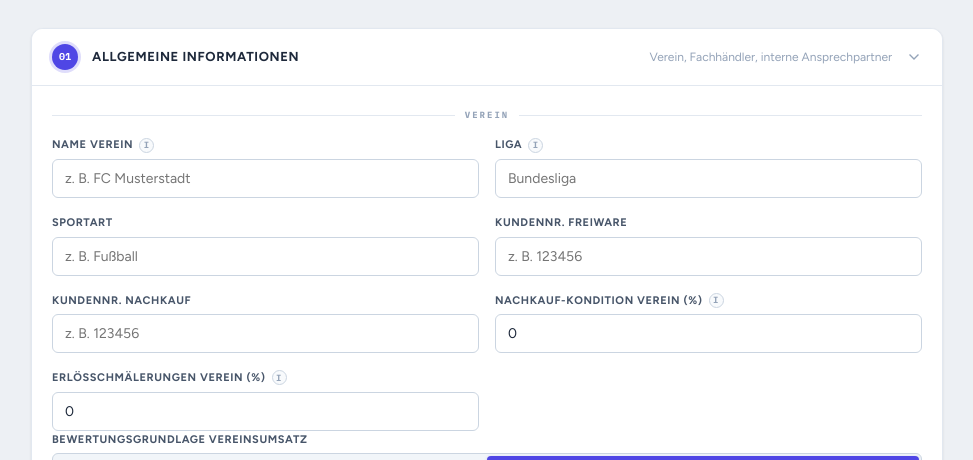
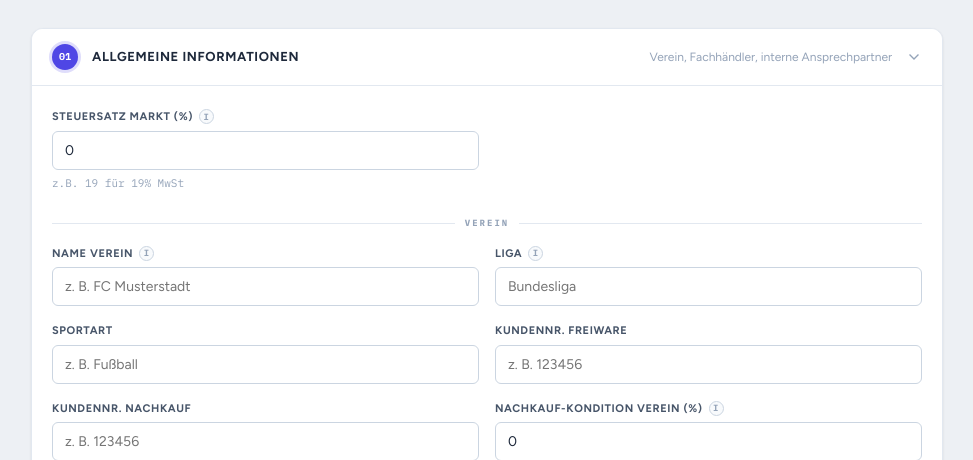
Before and after one commit to chrisfenske-source/sponcalc, a PHP site: page / in a window 1280 px wide. Shown: the part 61-521 px from the top of the page, without its empty margins (153-1126 px from the left). Run offline with PHP 8.4, Linux system fonts and the light colour scheme; some libraries are stand-ins or nearby versions.

Commit message:
Move Steuersatz field to top of Allgemeine Informationen, rename to 'Steuersatz Markt (%)'
Co-Authored-By: Claude Sonnet 4.6 <noreply@anthropic.com>

```diff
--- a/index.php
+++ b/index.php
@@ -272,6 +272,13 @@ if ($_SERVER['REQUEST_METHOD'] === 'POST') {
       <svg class="op-section-chevron" width="16" height="16" viewBox="0 0 24 24" fill="none" stroke="currentColor" stroke-width="2" stroke-linecap="square"><polyline points="6 9 12 15 18 9"/></svg>
     </div>
     <div class="op-section-body" id="sec1-body">
+      <div class="field-grid" style="margin-bottom:8px">
+        <div class="field-group">
+          <div class="field-label">Steuersatz Markt (%) <span class="tip">i<span class="tip-box">Mehrwertsteuer-Satz in %. Nur relevant bei UVP-Berechnungen. Berechnung: (UVP − Rabatt) ÷ (1 + Steuersatz).</span></span></div>
+          <input type="number" id="steuer" value="0" step="0.1" min="0" max="100" placeholder="0">
+          <span class="field-hint">z.B. 19 für 19% MwSt</span>
+        </div>
+      </div>
       <div class="section-head"><div class="section-head-line"></div><div class="section-head-label">Verein</div><div class="section-head-line"></div></div>
       <div class="field-grid">
         <div class="field-group">
@@ -359,11 +366,6 @@ if ($_SERVER['REQUEST_METHOD'] === 'POST') {
             <button class="on" onclick="setGlobalMode('sponsoring','hek',this)">Zu HEK</button>
             <button onclick="setGlobalMode('sponsoring','uvp',this)">Zu UVP</button>
           </div>
-        </div>
-        <div class="field-group">
-          <div class="field-label">Steuersatz (%) <span class="tip">i<span class="tip-box">Mehrwertsteuer-Satz in %. Nur relevant bei UVP-Berechnungen. Berechnung: (UVP − Rabatt) ÷ (1 + Steuersatz).</span></span></div>
-          <input type="number" id="steuer" value="0" step="0.1" min="0" max="100" placeholder="0">
-          <span class="field-hint">z.B. 19 für 19% MwSt</span>
         </div>
       </div>
 
```
